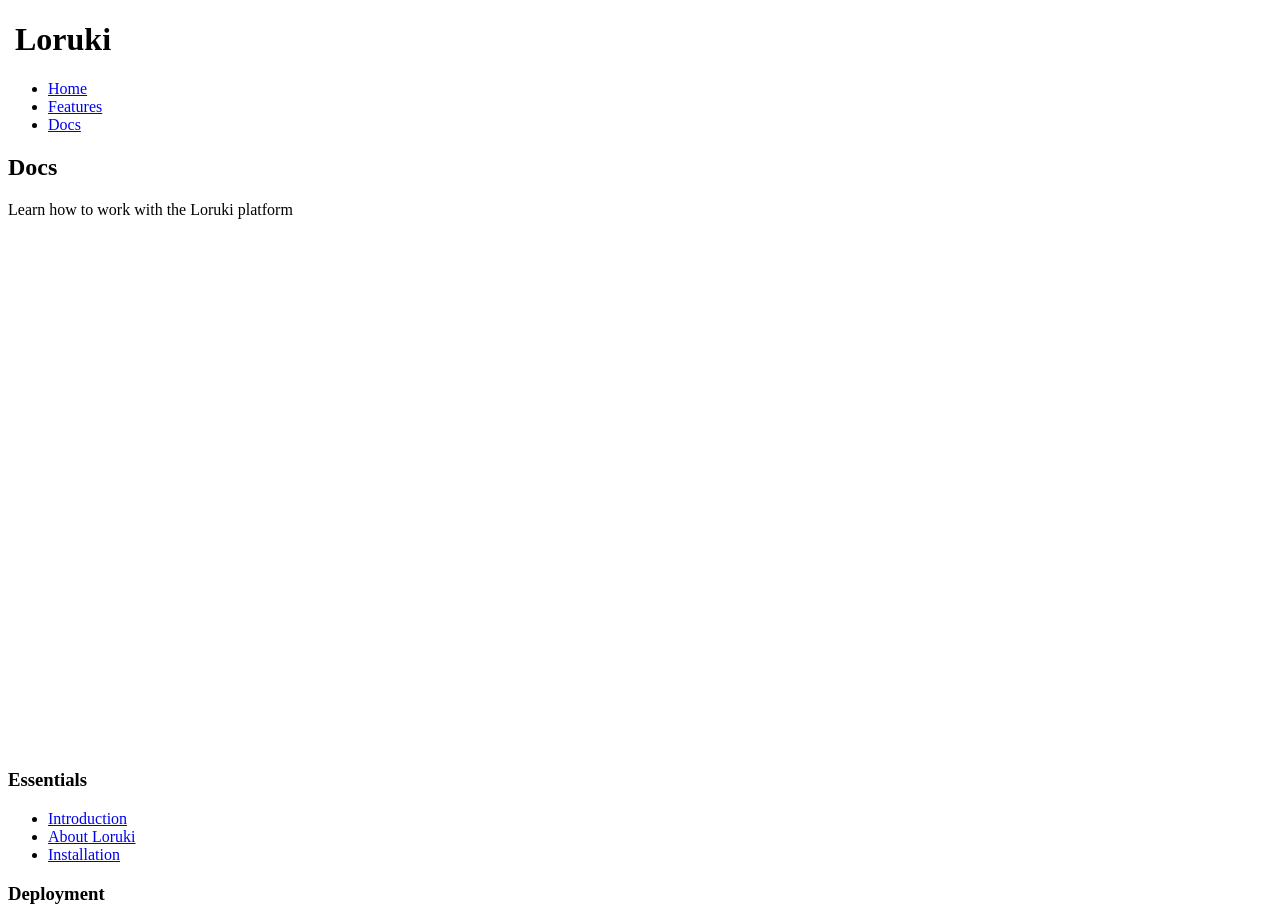
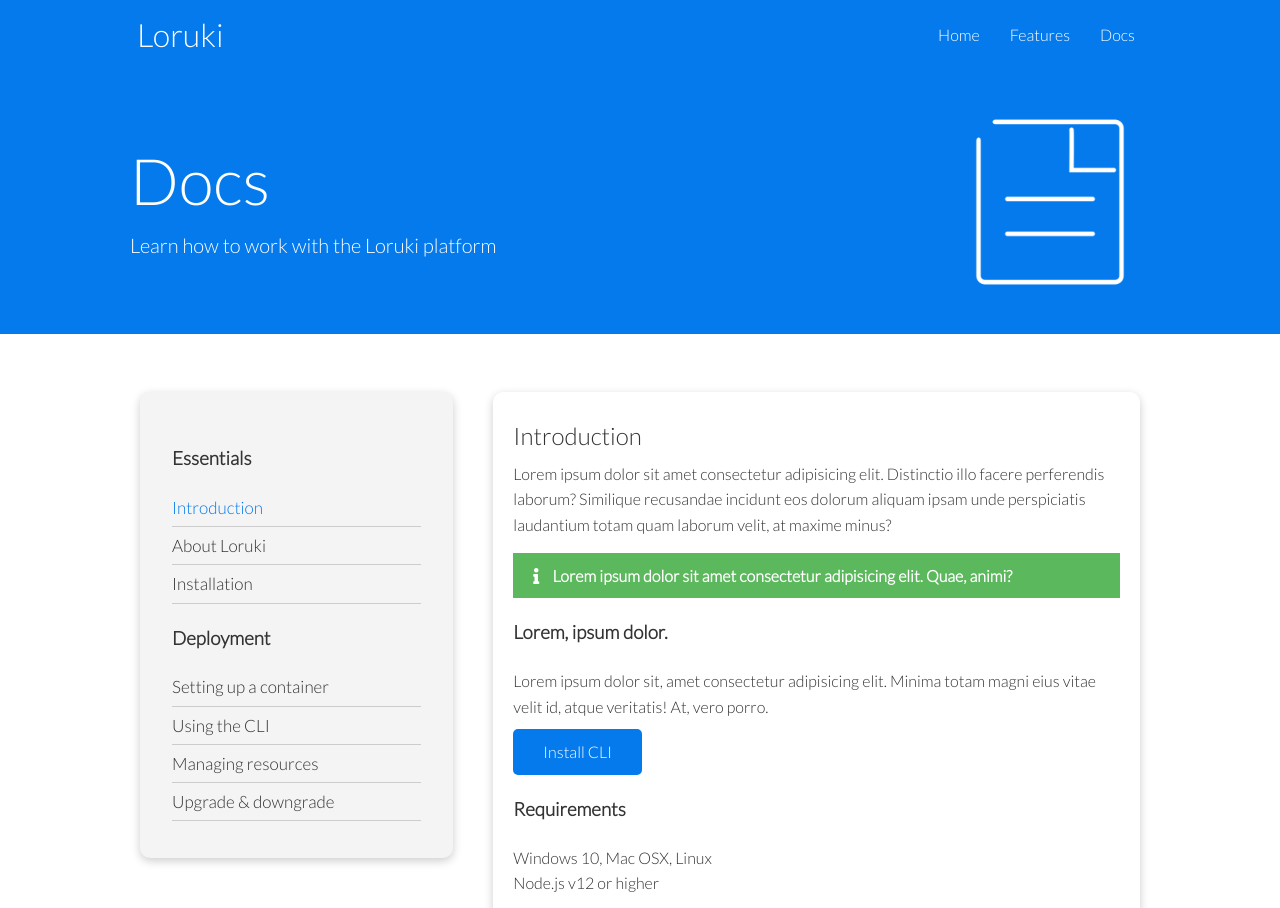
Before and after one commit to nandinigthub/Loruki, a plain HTML site: page docs.html in a window 1280 px wide. Shown: the top 908 px of the page. Drawn offline with Linux system fonts and the light colour scheme; files whose address does not match are found by name.

Commit message:
stylesheet added

```diff
--- a/docs.html
+++ b/docs.html
@@ -4,7 +4,7 @@
     <meta charset="UTF-8">
     <meta name="viewport" content="width=device-width, initial-scale=1.0">
     <link rel="stylesheet" href="https://cdnjs.cloudflare.com/ajax/libs/font-awesome/5.15.1/css/all.min.css" integrity="sha512-+4zCK9k+qNFUR5X+cKL9EIR+ZOhtIloNl9GIKS57V1MyNsYpYcUrUeQc9vNfzsWfV28IaLL3i96P9sdNyeRssA==" crossorigin="anonymous" />
-    <link rel="stylesheet" href="\project2\assests\style.css">
+    <link rel="stylesheet" href="style.css">
     <title>Loruki | Docs </title>
 </head>
 <body>
--- a/features.html
+++ b/features.html
@@ -4,7 +4,7 @@
     <meta charset="UTF-8">
     <meta name="viewport" content="width=device-width, initial-scale=1.0">
     <link rel="stylesheet" href="https://cdnjs.cloudflare.com/ajax/libs/font-awesome/5.15.1/css/all.min.css" integrity="sha512-+4zCK9k+qNFUR5X+cKL9EIR+ZOhtIloNl9GIKS57V1MyNsYpYcUrUeQc9vNfzsWfV28IaLL3i96P9sdNyeRssA==" crossorigin="anonymous" />
-    <link rel="stylesheet" href="\project2\assests\style.css">
+    <link rel="stylesheet" href="style.css">
     <title>Loruki | features</title>
 </head>
 <body>
```
Also changed, not shown: index.html (+1 -1 lines), style.css (renamed from assests/style.css).
